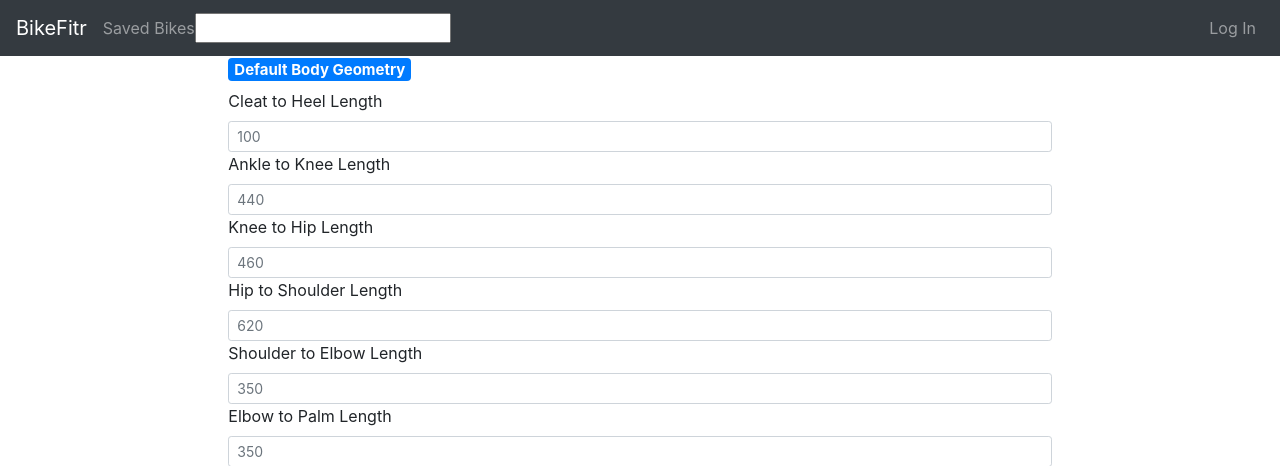
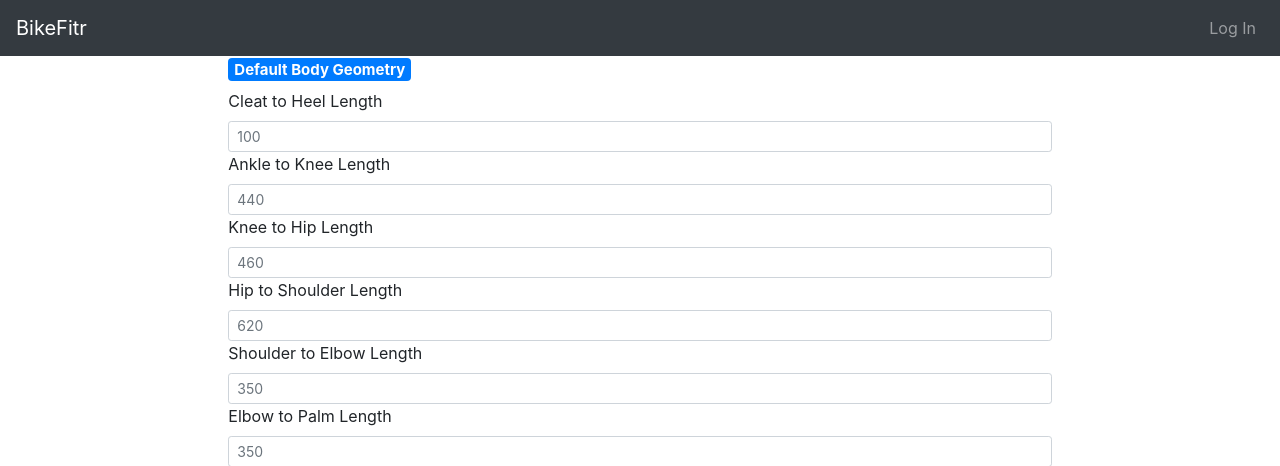
Before and after one commit to stubob/BikeFitr, a Python web app: template templates/body.html in a window 1280 px wide. Shown: the top 466 px of the page. Run offline with Jinja, Linux system fonts and the light colour scheme; the template is opened without the code that fills it, so the values that code supplies are empty; some libraries are stand-ins or nearby versions.

```diff
--- a/templates/base.html
+++ b/templates/base.html
@@ -35,10 +35,10 @@
         <li class="nav-item active">
             <a class="navbar-brand" href="/">BikeFitr</a>
         </li>
-          <form class="form-inline" id="bike_select_form">
-        <span class="navbar-text">Saved Bikes</span>
-    <input id="bike_select">
-          </form>
+        <form class="form-inline" id="bike_select_form" style="display:none">
+            <span class="navbar-text">Saved Bikes</span>
+            <input id="bike_select">
+        </form>
 
     </ul>
     {% if data.isLoggedIn %}
```
